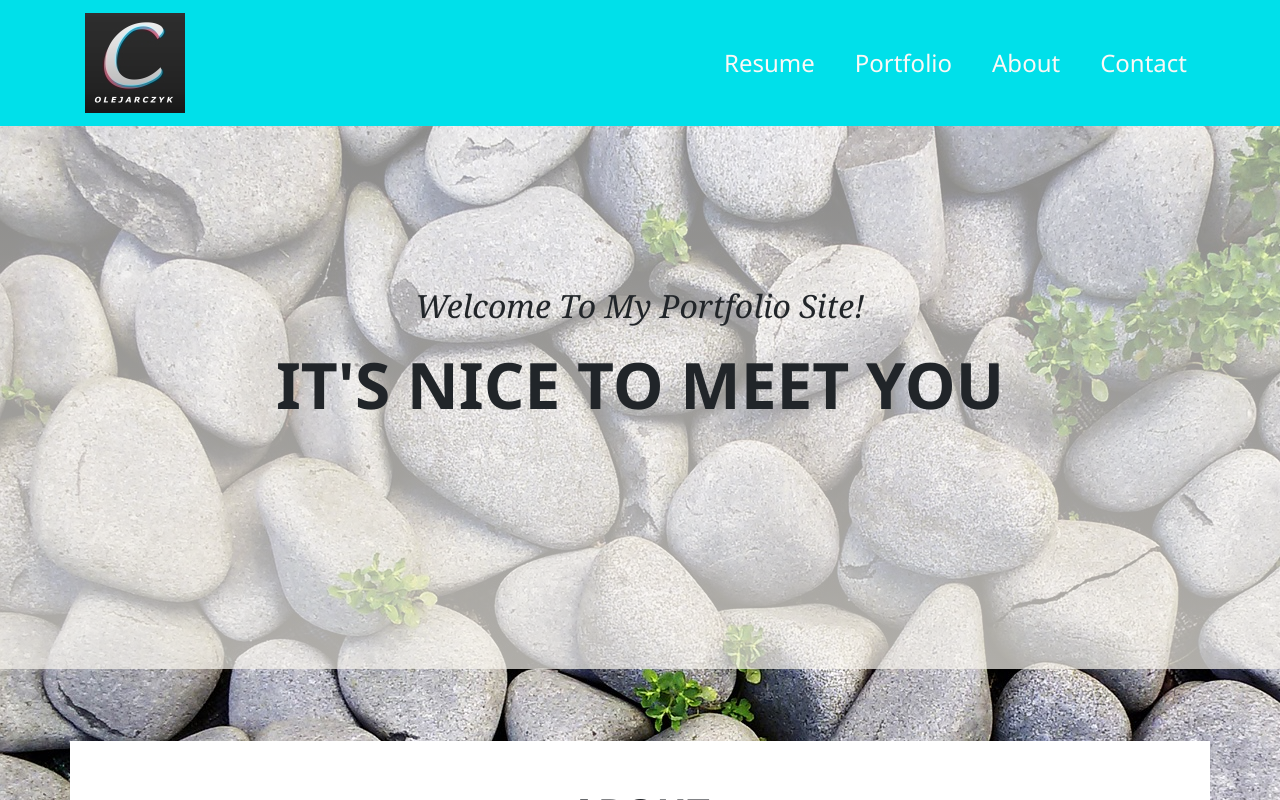
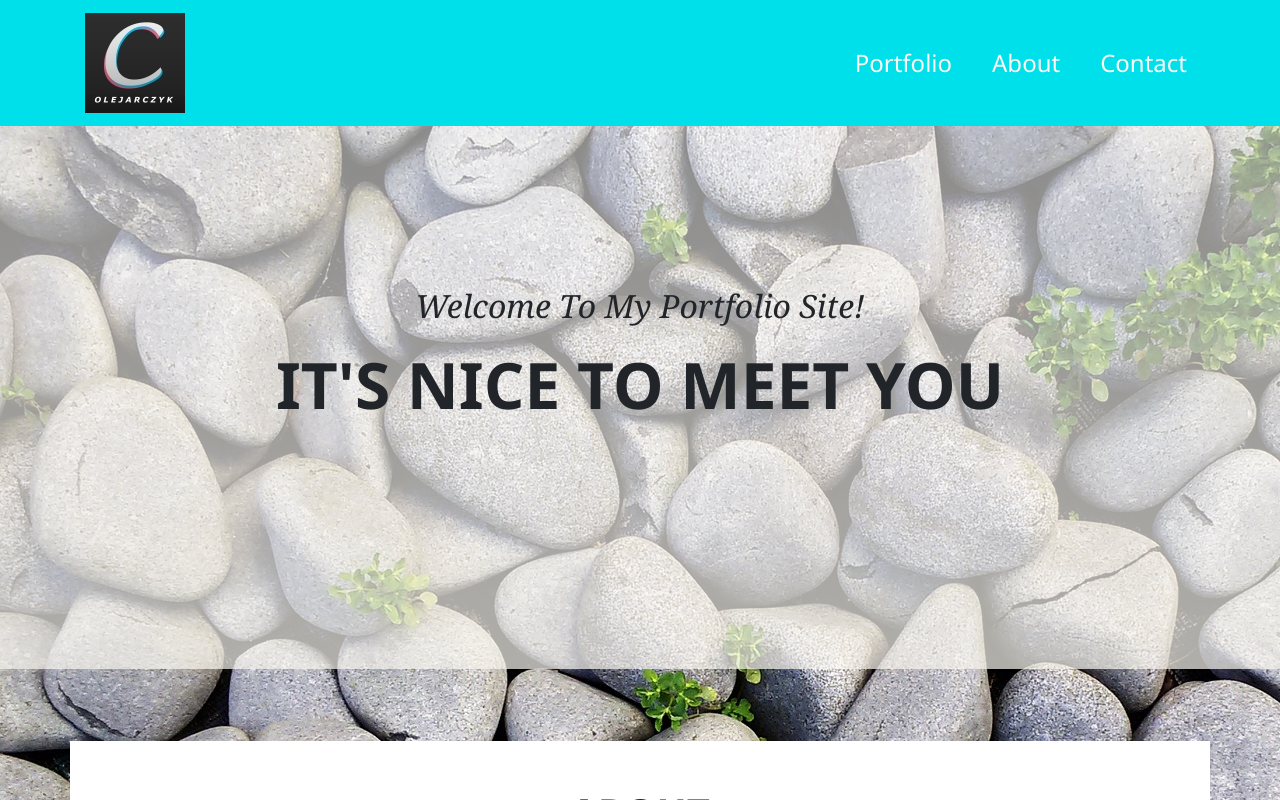
Before and after one commit to CatherineOlej/catherine-olejarczyk.github.io, a plain HTML site: page index.html in a window 1280 px wide. Shown: the top 800 px of the page. Drawn offline with nearby package versions, Linux system fonts and the light colour scheme.

Commit message:
removed nav link

```diff
--- a/index.html
+++ b/index.html
@@ -28,7 +28,7 @@ Current page: Home -->
         </button>
             <div class="collapse navbar-collapse" id="main-navigation">
                 <ul class="navbar-nav">
-                    <li class="nav-item"><a class="nav-link" href="#services">Resume</a></li>
+                    <!-- <li class="nav-item"><a class="nav-link" href="#resume">Resume</a></li> -->
                     <li class="nav-item"><a class="nav-link" href="#portfolio">Portfolio</a></li>
                     <li class="nav-item"><a class="nav-link" href="#about">About</a></li>
                     <li class="nav-item"><a class="nav-link" href="#contact">Contact</a></li>
```
